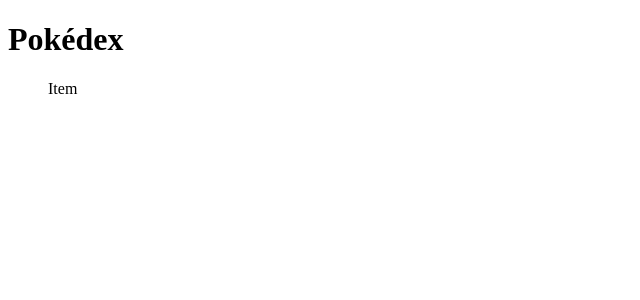
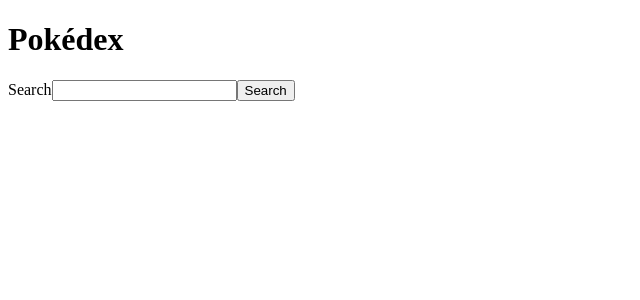
Before and after one commit to dargains/react-vodafone-pokedex, a React (Create React App) app: page / in a window 1280 px wide. Shown: the top 300 px of the page, without its empty margins (0-640 px from the left). Built offline with nearby package versions, Linux system fonts and the light colour scheme.

Commit message:
getitems

```diff
--- a/src/App.js
+++ b/src/App.js
@@ -1,10 +1,31 @@
+import React, { useState } from "react";
+import axios from "axios";
 import List from "./components/List";
 
 const App = () => {
+  const [query, setQuery] = useState("");
+  const [items, setItems] = useState([]);
+
+  const getItems = async () => {
+    const items = await axios.get(`https://pokeapi.co/api/v2/pokemon/${query}`);
+    setItems(items);
+  };
+
   return (
     <div className="App">
       <h1>Pokédex</h1>
-      <List></List>
+      <form>
+        <label htmlFor="search">Search</label>
+        <input
+          type="text"
+          name="search"
+          id="search"
+          value={query}
+          onChange={({ target }) => setQuery(target.value)}
+        />
+        <button onClick={getItems}>Search</button>
+      </form>
+      <List items={items}></List>
     </div>
   );
 };
--- a/src/components/Item.js
+++ b/src/components/Item.js
@@ -1,7 +1,7 @@
 import React from "react";
 
-const Item = () => {
-  return <div>Item</div>;
+const Item = ({ name }) => {
+  return <li>{name}</li>;
 };
 
 export default Item;
--- a/src/components/List.js
+++ b/src/components/List.js
@@ -1,10 +1,12 @@
 import React from "react";
 import Item from "./Item";
 
-const List = () => {
+const List = ({ items }) => {
   return (
     <ul>
-      <Item>item</Item>
+      {items.map((item) => (
+        <Item name={item.name}></Item>
+      ))}
     </ul>
   );
 };
```
